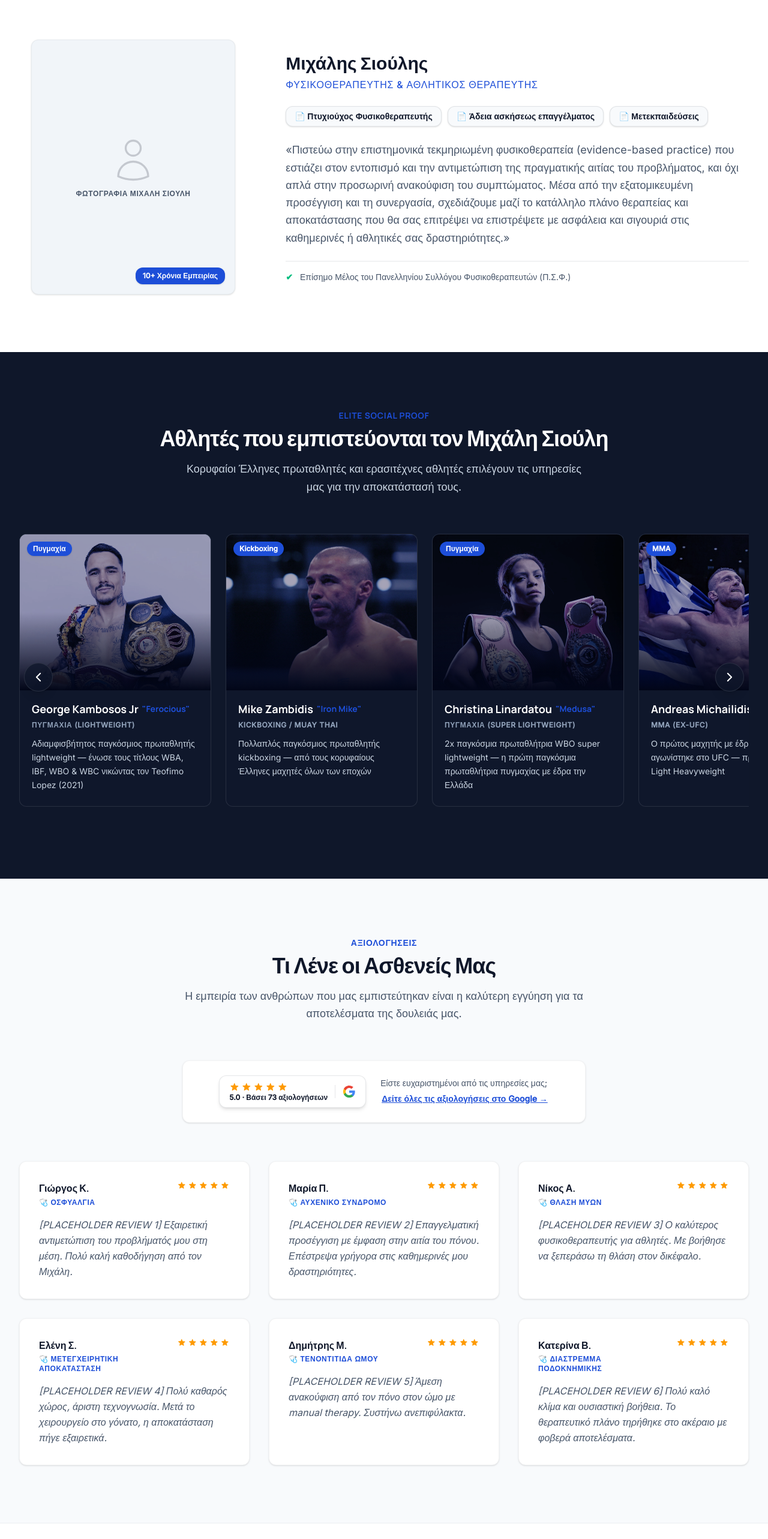
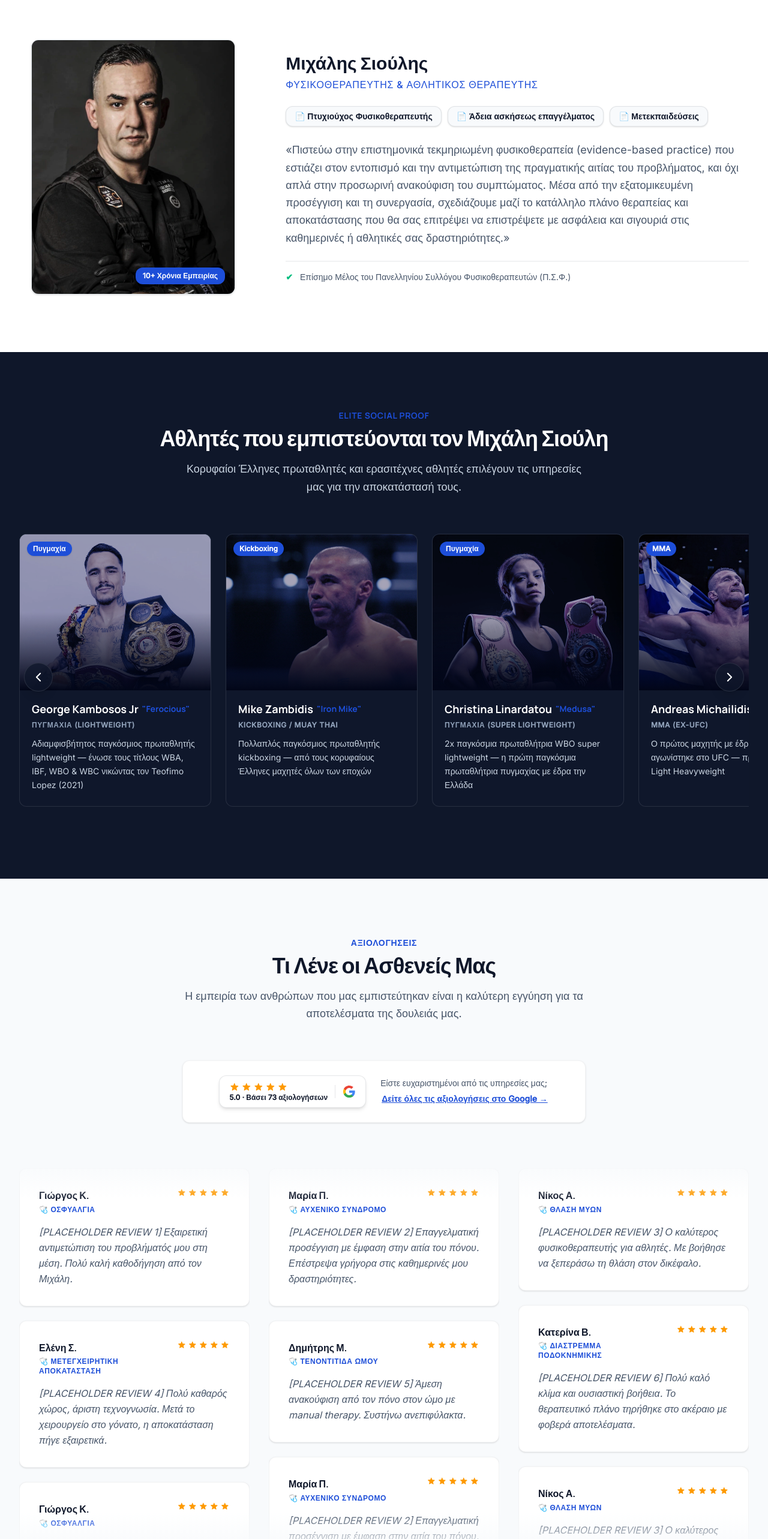
Before and after one commit to iosifakis21/sports-physio-gr, a Next.js app: page / in a window 1280 px wide. Shown: the part 4033-6599 px from the top of the page at 60% size. Built offline with nearby package versions, Linux system fonts and the light colour scheme.

Commit message:
feat: implement reviews vertical auto-scrolling marquee

```diff
--- a/package.json
+++ b/package.json
@@ -9,6 +9,7 @@
     "lint": "eslint"
   },
   "dependencies": {
+    "motion": "^12.42.2",
     "next": "16.2.10",
     "react": "19.2.4",
     "react-dom": "19.2.4"
--- a/src/sections/About.tsx
+++ b/src/sections/About.tsx
@@ -1,4 +1,5 @@
 import React from "react";
+import Image from "next/image";
 import { SectionHeading } from "@/components/SectionHeading";
 
 export const About: React.FC = () => {
@@ -22,34 +23,21 @@ export const About: React.FC = () => {
         {/* 2-column Layout */}
         <div className="flex flex-col lg:flex-row gap-8 lg:gap-16 items-center">
 
-          {/* Left Column - Portrait Placeholder (4/12 width) */}
+          {/* Left Column - Portrait (4/12 width) */}
           <div className="w-full lg:w-[33%] flex justify-center">
-            <div className="w-full max-w-[340px] aspect-[4/5] bg-slate-100 rounded-card flex flex-col items-center justify-center border border-ink-900/5 relative shadow-sm overflow-hidden select-none">
+            <div className="w-full max-w-[340px] aspect-[4/5] bg-slate-100 rounded-card border border-ink-900/5 relative shadow-sm overflow-hidden select-none">
 
-              {/* Profile icon placeholder */}
-              <div className="text-ink-900/20 flex flex-col items-center gap-2">
-                <svg
-                  xmlns="http://www.w3.org/2000/svg"
-                  fill="none"
-                  viewBox="0 0 24 24"
-                  strokeWidth="1"
-                  stroke="currentColor"
-                  className="w-20 h-20"
-                  aria-hidden="true"
-                >
-                  <path
-                    strokeLinecap="round"
-                    strokeLinejoin="round"
-                    d="M15.75 6a3.75 3.75 0 11-7.5 0 3.75 3.75 0 017.5 0zM4.501 20.118a7.5 7.5 0 0114.998 0A17.933 17.933 0 0112 21.75c-2.676 0-5.216-.584-7.499-1.632z"
-                  />
-                </svg>
-                <span className="font-sans text-xs font-semibold uppercase text-ink-600 tracking-wider">
-                  Φωτογραφία Μιχάλη Σιούλη
-                </span>
-              </div>
+              {/* Portrait photo */}
+              <Image
+                src="/images/portrait1.webp"
+                alt="Ο φυσικοθεραπευτής Μιχάλης Σιούλης"
+                fill
+                sizes="(max-width: 1024px) 340px, 340px"
+                className="object-cover object-top"
+              />
 
               {/* Decorative design accent */}
-              <div className="absolute bottom-4 right-4 bg-primary text-white text-xs font-semibold px-3 py-1.5 rounded-btn shadow">
+              <div className="absolute bottom-4 right-4 bg-primary text-white text-xs font-semibold px-3 py-1.5 rounded-btn shadow z-10">
                 10+ Χρόνια Εμπειρίας
               </div>
             </div>
--- a/src/sections/Header.tsx
+++ b/src/sections/Header.tsx
@@ -92,8 +92,7 @@ export const Header: React.FC = () => {
     return (
         <>
             <header
-        className={`fixed top-0 left-0 right-0 z-50 transition-all duration-300 w-full h-[80px] flex items-center justify-between px-4 md:px-8 border-b ${
-          isScrolled
+                className={`fixed top-0 left-0 right-0 z-50 transition-all duration-300 w-full h-[80px] flex items-center justify-between px-4 md:px-8 border-b ${isScrolled
                     ? "bg-surface/95 backdrop-blur-md border-ink-900/10 shadow-md h-[72px]"
                     : "bg-surface border-transparent"
                     }`}
@@ -195,8 +194,7 @@ export const Header: React.FC = () => {
             <div
                 id="mobile-navigation-drawer"
                 ref={menuRef}
-        className={`fixed top-0 right-0 bottom-0 z-50 w-full max-w-[300px] bg-surface shadow-2xl p-6 flex flex-col justify-between transform transition-transform duration-300 ease-in-out lg:hidden ${
-          isMenuOpen ? "translate-x-0" : "translate-x-full"
+                className={`fixed top-0 right-0 bottom-0 z-50 w-full max-w-[300px] bg-surface shadow-2xl p-6 flex flex-col justify-between transform transition-transform duration-300 ease-in-out lg:hidden ${isMenuOpen ? "translate-x-0" : "translate-x-full"
                     }`}
                 aria-label="Μενού πλοήγησης κινητού"
                 aria-hidden={!isMenuOpen}
--- a/src/sections/Reviews.tsx
+++ b/src/sections/Reviews.tsx
@@ -1,11 +1,99 @@
-import React from "react";
+"use client";
+
+import React, { useEffect, useState, useRef } from "react";
 import { SectionHeading } from "@/components/SectionHeading";
 import { RatingBadge } from "@/components/RatingBadge";
 import { ReviewCard, Review } from "@/components/ReviewCard";
+import { motion, useAnimate, useReducedMotion } from "motion/react";
 import reviewsData from "@/content/reviews.json";
+
+interface MarqueeColumnProps {
+  reviews: Review[];
+  speed: number;
+}
+
+const MarqueeColumn: React.FC<MarqueeColumnProps> = ({ reviews, speed }) => {
+  const [scope, animate] = useAnimate();
+  const [isPaused, setIsPaused] = useState(false);
+  const animationRef = useRef<any>(null);
+
+  useEffect(() => {
+    if (!scope.current) return;
+
+    // Start infinite scrolling animation using motion's animate function
+    animationRef.current = animate(
+      scope.current,
+      { y: ["0%", "-50%"] },
+      {
+        duration: speed,
+        ease: "linear",
+        repeat: Infinity,
+      }
+    );
+
+    return () => {
+      if (animationRef.current) {
+        animationRef.current.stop();
+      }
+    };
+  }, [speed, animate, scope]);
+
+  useEffect(() => {
+    if (animationRef.current) {
+      if (isPaused) {
+        animationRef.current.pause();
+      } else {
+        animationRef.current.play();
+      }
+    }
+  }, [isPaused]);
+
+  return (
+    <div
+      className="overflow-hidden relative h-full flex flex-col rounded-card"
+      onMouseEnter={() => setIsPaused(true)}
+      onMouseLeave={() => setIsPaused(false)}
+      onFocus={() => setIsPaused(true)}
+      onBlur={() => setIsPaused(false)}
+    >
+      <div ref={scope} className="flex flex-col gap-6 py-3">
+        {[...reviews, ...reviews].map((review, idx) => (
+          <ReviewCard key={`${review.id}-${idx}`} review={review} />
+        ))}
+      </div>
+    </div>
+  );
+};
 
 export const Reviews: React.FC = () => {
   const reviews: Review[] = reviewsData as Review[];
+  const [isMounted, setIsMounted] = useState(false);
+  const [isDesktop, setIsDesktop] = useState(false);
+  const prefersReducedMotion = useReducedMotion();
+
+  useEffect(() => {
+    setIsMounted(true);
+
+    // Check if the screen is desktop (min-width: 1024px)
+    const mediaQuery = window.matchMedia("(min-width: 1024px)");
+    setIsDesktop(mediaQuery.matches);
+
+    const listener = (e: MediaQueryListEvent) => {
+      setIsDesktop(e.matches);
+    };
+    mediaQuery.addEventListener("change", listener);
+    return () => mediaQuery.removeEventListener("change", listener);
+  }, []);
+
+  // Split reviews into 3 columns for desktop marquee
+  // Column 1: Reviews 1 & 4
+  // Column 2: Reviews 2 & 5
+  // Column 3: Reviews 3 & 6
+  const col1 = [reviews[0], reviews[3]];
+  const col2 = [reviews[1], reviews[4]];
+  const col3 = [reviews[2], reviews[5]];
+
+  const showMarquee = isMounted && isDesktop && !prefersReducedMotion;
 
   return (
     <section id="axiologiseis" className="py-[56px] md:py-[96px] bg-surface-alt border-y border-ink-900/5 select-none scroll-mt-20">
@@ -26,7 +114,7 @@ export const Reviews: React.FC = () => {
               Είστε ευχαριστημένοι από τις υπηρεσίες μας;
             </span>
             <a
-              href="https://search.google.com/local/writereview?placeid=placeholder" // placeholder review write link
+              href="https://search.google.com/local/writereview?placeid=placeholder"
               target="_blank"
               rel="noopener noreferrer"
               className="font-sans text-sm font-bold text-primary hover:text-primary-hover underline focus:outline focus:outline-2 focus:outline-primary rounded p-0.5 transition-colors"
@@ -36,12 +124,27 @@ export const Reviews: React.FC = () => {
           </div>
         </div>
 
-        {/* 3-column desktop grid / 1-column stacked mobile */}
-        <div className="grid grid-cols-1 md:grid-cols-2 lg:grid-cols-3 gap-6 md:gap-8">
-          {reviews.map((review) => (
-            <ReviewCard key={review.id} review={review} />
-          ))}
-        </div>
+        {/* Review Layout */}
+        {showMarquee ? (
+          <div className="relative h-[650px] overflow-hidden">
+            {/* Elegant fading gradients at the top and bottom of the marquee */}
+            <div className="absolute top-0 left-0 w-full h-16 bg-gradient-to-b from-surface-alt to-transparent pointer-events-none z-10" />
+            <div className="absolute bottom-0 left-0 w-full h-16 bg-gradient-to-t from-surface-alt to-transparent pointer-events-none z-10" />
+
+            <div className="grid grid-cols-3 gap-8 h-full">
+              <MarqueeColumn reviews={col1} speed={15} />
+              <MarqueeColumn reviews={col2} speed={19} />
+              <MarqueeColumn reviews={col3} speed={17} />
+            </div>
+          </div>
+        ) : (
+          /* Stacked/Grid Static Layout for Mobile, SSR, or Prefers Reduced Motion */
+          <div className="grid grid-cols-1 md:grid-cols-2 lg:grid-cols-3 gap-6 md:gap-8">
+            {reviews.map((review) => (
+              <ReviewCard key={review.id} review={review} />
+            ))}
+          </div>
+        )}
 
       </div>
     </section>
```
Also changed, not shown: public/images/logo.webp (added), 1 other file (tests, documents, lock files or other folders). Lines whose indentation alone changed are shown as unchanged.
